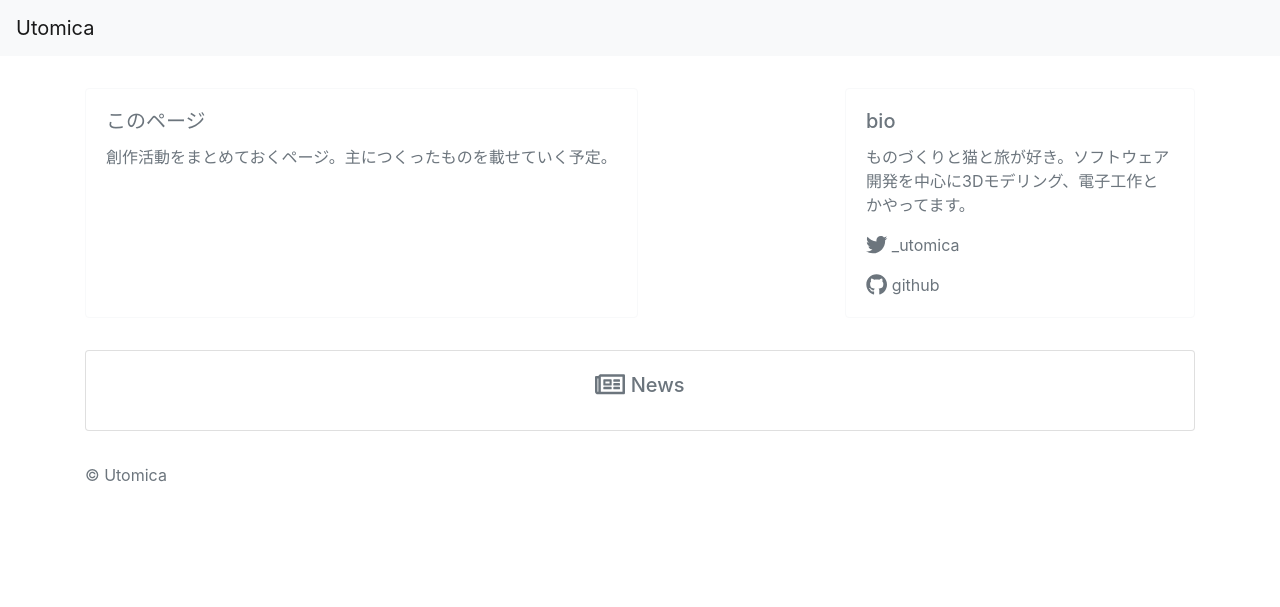
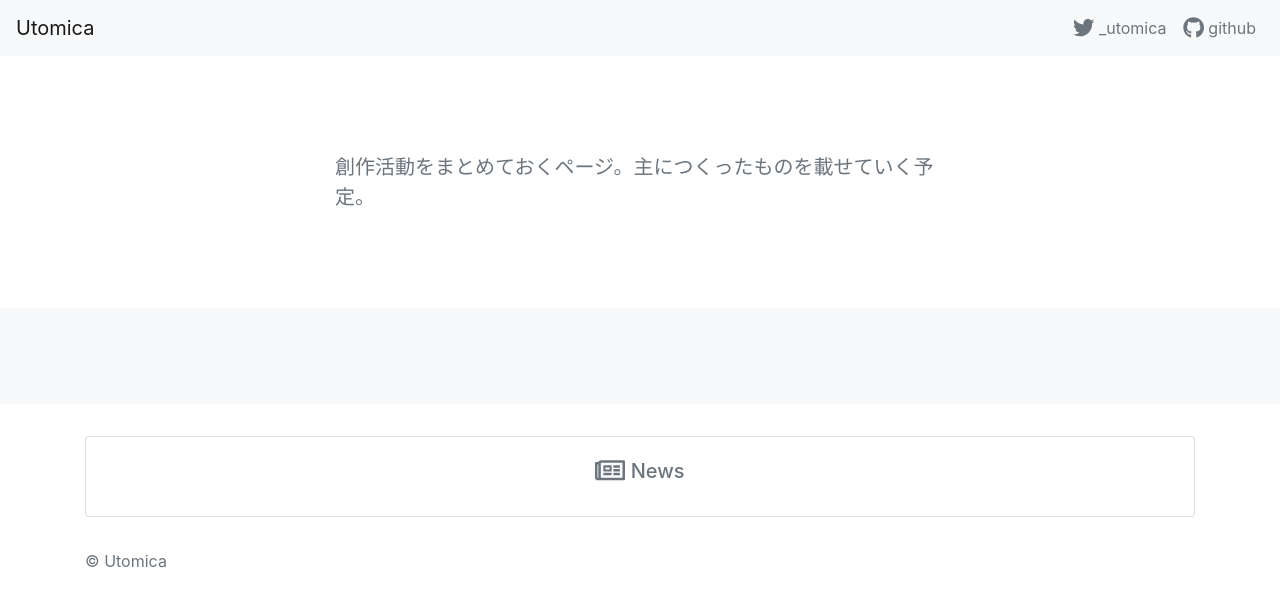
Before and after one commit to miokato/Monooki, a Django app: page / in a window 1280 px wide. Shown: the top 607 px of the page. Run offline with Django 3.2, Linux system fonts and the light colour scheme; data that the repository does not hold is empty; some libraries are stand-ins or nearby versions.

Commit message:
Update design items and header

```diff
--- /dev/null
+++ b/apps/static/css/my.css
@@ -0,0 +1,30 @@
+:root {
+  --jumbotron-padding-y: 3rem;
+}
+
+.jumbotron {
+  padding-top: var(--jumbotron-padding-y);
+  padding-bottom: var(--jumbotron-padding-y);
+  margin-bottom: 0;
+  background-color: #fff;
+}
+@media (min-width: 768px) {
+  .jumbotron {
+    padding-top: calc(var(--jumbotron-padding-y) * 2);
+    padding-bottom: calc(var(--jumbotron-padding-y) * 2);
+  }
+}
+
+.jumbotron p:last-child {
+  margin-bottom: 0;
+}
+
+.jumbotron-heading {
+  font-weight: 300;
+}
+
+.jumbotron .container {
+  max-width: 40rem;
+}
+
+.box-shadow { box-shadow: 0 .25rem .75rem rgba(0, 0, 0, .05); }
--- a/apps/templates/nav.html
+++ b/apps/templates/nav.html
@@ -13,6 +13,8 @@
     <ul class="navbar-nav mr-auto mt-2 mt-lg-0">
     </ul>
     <ul class="navbar-nav my-2 my-lg-0">
+      <li class="nav-item"><a class="nav-link text-muted" href="https://twitter.com/_utomica"><i class="fab fa-twitter fa-lg"></i> _utomica</a></li>
+      <li class="nav-item"><a class="nav-link text-muted" href="https://github.com/miokato"><i class="fab fa-github fa-lg"></i> github</a></li>
     </ul>
   </div>
 </nav>
--- a/apps/templates/toppage/base.html
+++ b/apps/templates/toppage/base.html
@@ -1,4 +1,6 @@
 {% extends 'base.html' %}
+{% load static %}
 
 
 <!-- こちらのテンプレートはルートのbase.htmlを上書きしたいときに利用 -->
+{% block custom-css %}<link rel="stylesheet" href="{% static 'css/my.css' %}"/>{% endblock custom-css %}
--- a/apps/templates/toppage/home.html
+++ b/apps/templates/toppage/home.html
@@ -3,45 +3,23 @@
 {% block title %}Utomica{% endblock title %}
 
 {% block content %}
-  <div class="container">
-
 
   <!-- ヘッダー -->
-    <div class="row">
-      <div class="col-lg-8 d-flex">
-        <div class="card border-light" style="margin-top: 2em">
-          <div class="card-body">
-            <h5 class="card-title text-muted">このページ</h5>
-            <p class="card-text text-muted">
+  <section class="jumbotron">
+    <div class="container">
+      <p class="lead text-muted">
         創作活動をまとめておくページ。主につくったものを載せていく予定。
       </p>
     </div>
-        </div>
-      </div>
-      <div class="col-lg-4 d-flex">
-        <div class="card border-light" style="margin-top: 2em">
-          <div class="card-body">
-            <h5 class="card-title text-muted">bio</h5>
-            <p class="card-text text-muted">
-              ものづくりと猫と旅が好き。ソフトウェア開発を中心に3Dモデリング、電子工作とかやってます。
-            </p>
-            <p class="card-text">
-              <a class="text-muted" href="https://twitter.com/_utomica"><i class="fab fa-twitter fa-lg"></i> _utomica</a>
-            </p>
-            <p class="card-text text-muted">
-              <a class="text-muted" href="https://github.com/miokato"><i class="fab fa-github fa-lg"></i> github</a>
-            </p>
-          </div>
-        </div>
-
-      </div>
-    </div>
+  </section>
 
   <!-- つくったものリスト -->
+  <div class="album py-5 bg-light">
+    <div class="container">
       <div class="row">
         {% for item in items %}
-        <div class="col-lg-4 d-flex align-items-stretch">
-          <div class="card mb-3" style="margin-top: 2em; max-width: 18rem">
+          <div class="col-md-4 d-flex align-items-stretch">
+            <div class="card mb-4">
               <img src="{{ item.image_url }}" alt="" class="card-img-top">
               <div class="card-body">
                 <h5 class="card-title"><a href="{{ item.content_url }}">{{ item.title }}</a></h5>
@@ -51,8 +29,11 @@
           </div>
         {% endfor %}
       </div>
+    </div>
+  </div>
 
   <!-- ニュース -->
+  <div class="container">
     <div class="card" style="margin-top: 2em">
       <div class="card-body">
         <h5 class="card-title text-muted text-center"><i class="far fa-newspaper fa-lg"></i> News</h5>
@@ -72,7 +53,7 @@
         </ul>
       </div>
     </div>
+  </div>
 
 
-  </div>
 {% endblock content %}
```
Lines whose indentation alone changed are shown as unchanged.
